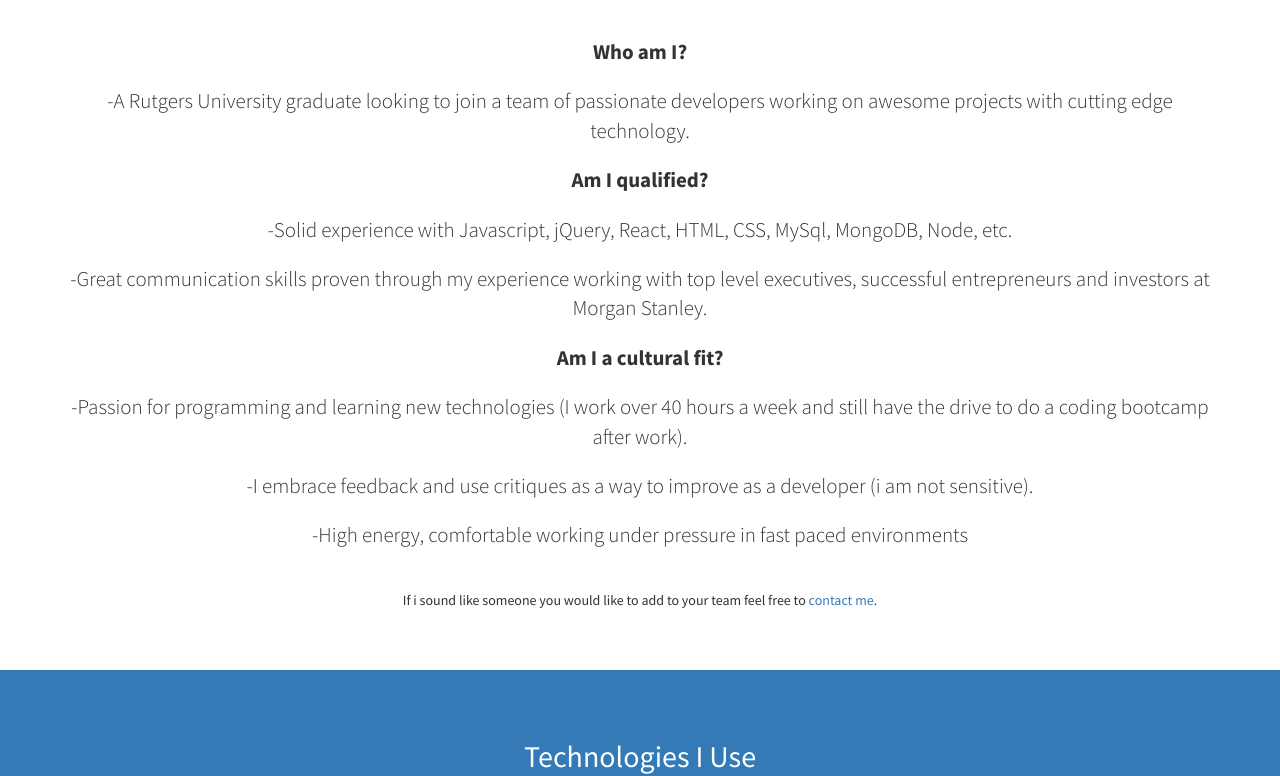
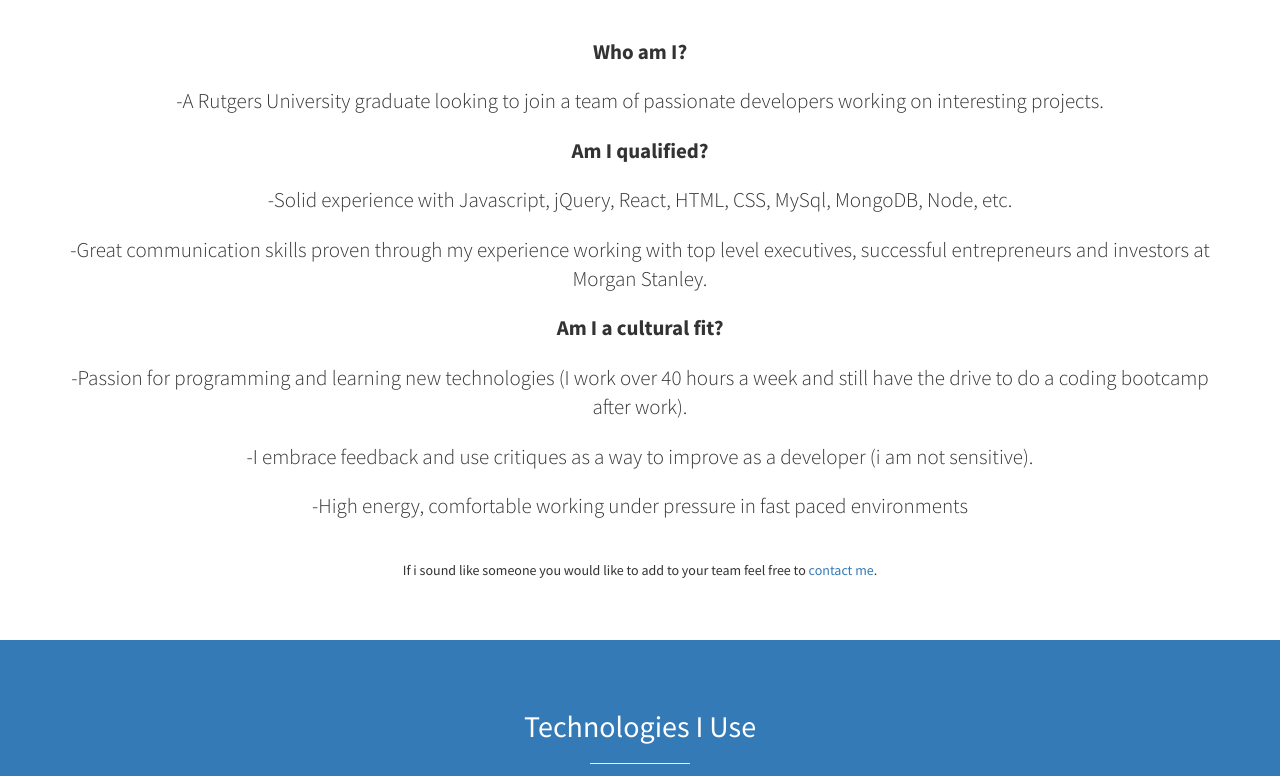
Before and after one commit to jcarless/Portfolio, a website: page app/public/index.html in a window 1280 px wide. Shown: the part 1316-2092 px from the top of the page. Drawn offline with Linux system fonts and the light colour scheme.

Commit message:
updated text

```diff
--- a/app/public/index.html
+++ b/app/public/index.html
@@ -91,7 +91,7 @@
                     <img id="profilePhoto" src="img/IMG_3871.jpg">
                     <p class="lead"><strong>Who am I?</strong></p>
                     <p class="lead">
-                        -A Rutgers University graduate looking to join a team of passionate developers working on awesome projects with cutting edge technology.
+                        -A Rutgers University graduate looking to join a team of passionate developers working on interesting projects.
                     </p>
                     <p class="lead">
                         <strong>Am I qualified?</strong>
```
Also changed, not shown: 3 other files.
